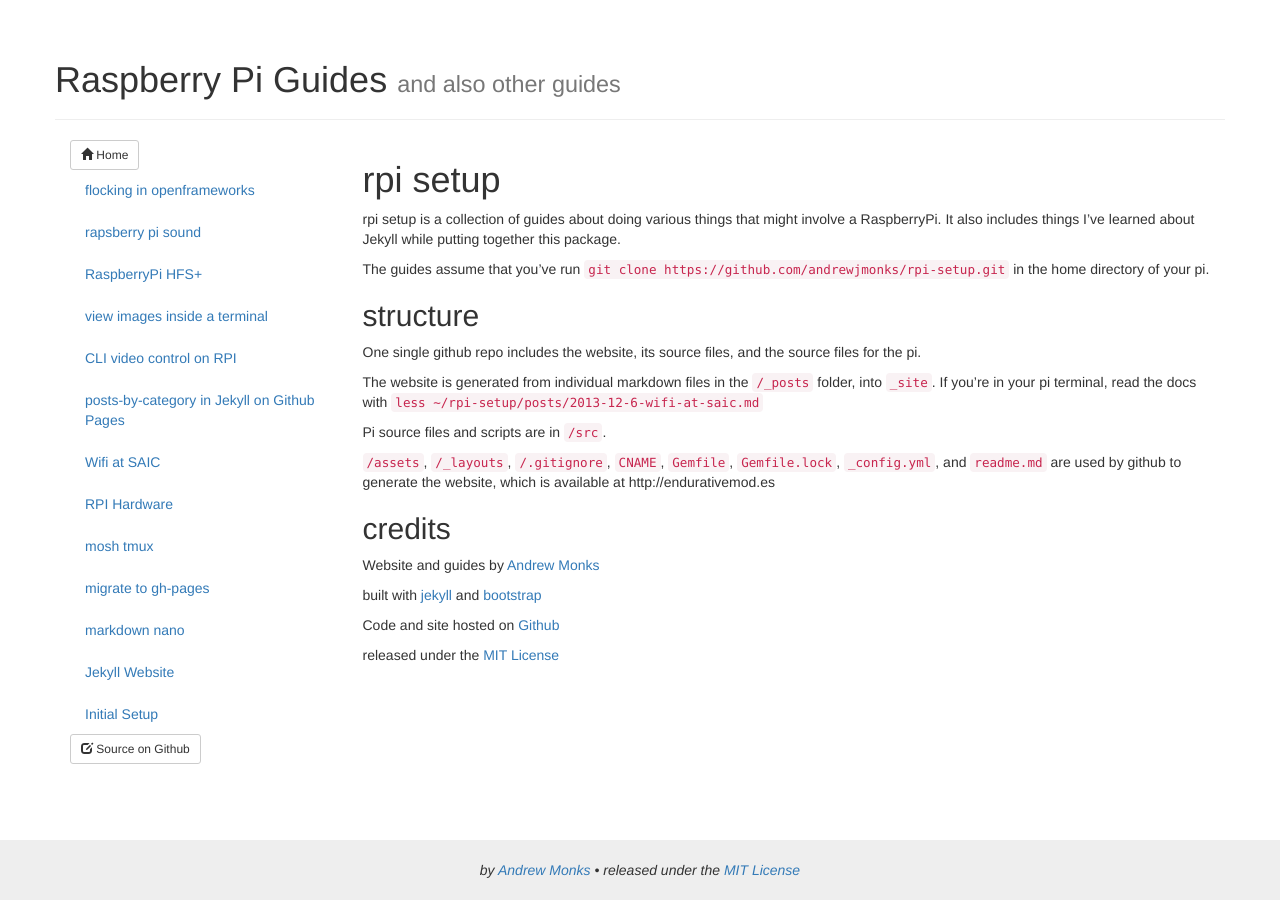
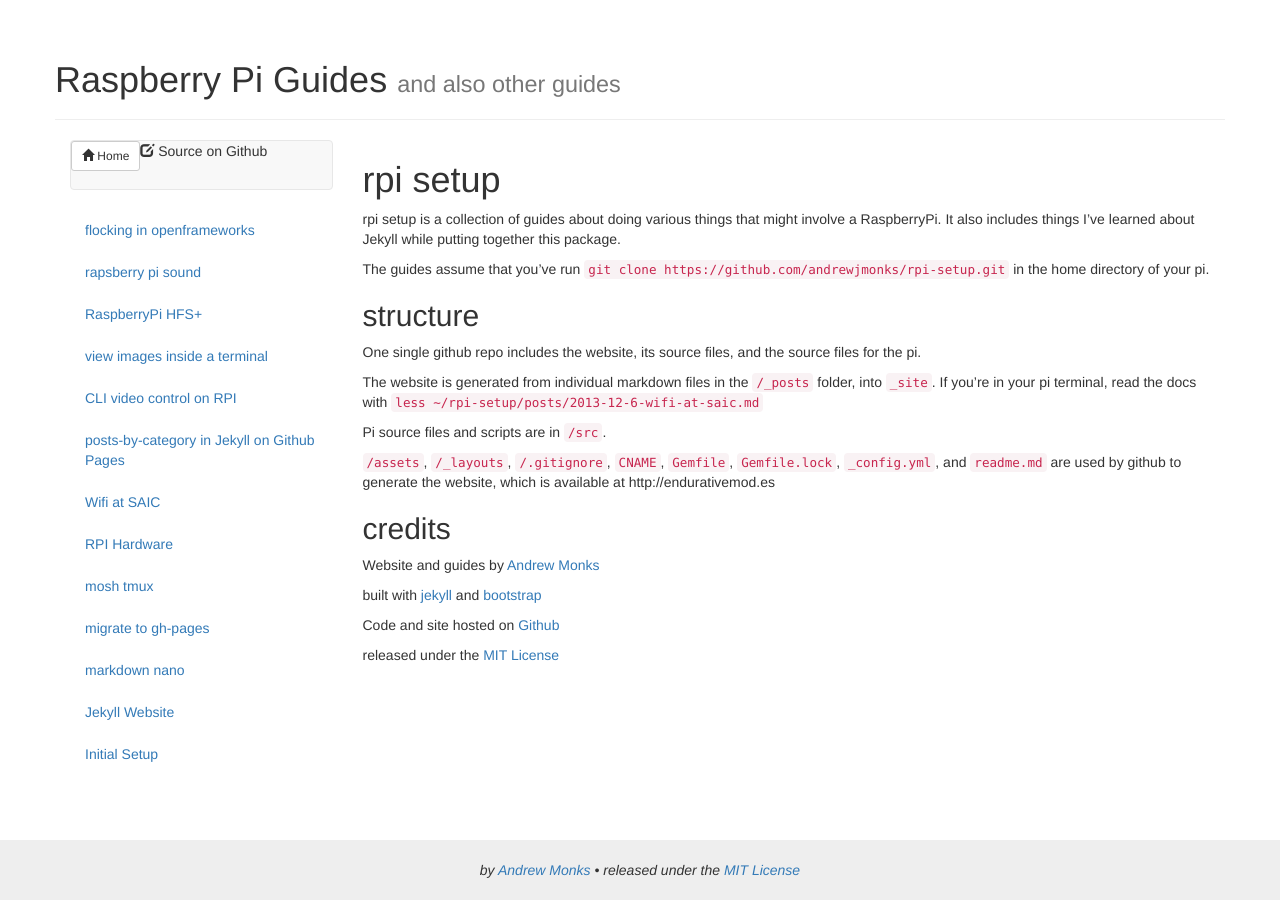
Before and after one commit to amonks/rpi-setup, a Jekyll site: the page built from readme.md, in a window 1280 px wide. Built offline with Jekyll 4.4.1, drawn with Linux system fonts in a browser that asks for light colours; nearby versions of some CDN libraries.

Commit message:
link to home in sidebar

```diff
--- a/_layouts/default.html
+++ b/_layouts/default.html
@@ -55,11 +55,24 @@
 
 		<div class="row">
 			<div id="sidebar" class="col-md-3">
-				<a href="/">
-					<button type="button" class="btn btn-default btn-sm">
-						<span class="glyphicon glyphicon-home"></span> Home
-					</button>
-				</a>
+				<nav class="navbar navbar-default" role="navigation">
+					<div class="navbar-header">
+						<a href="/">
+							<button type="button" class="btn btn-default btn-sm">
+								<span class="glyphicon glyphicon-home"></span> Home
+							</button>
+						</a>
+					</div>
+					<div class="collapse navbar-collapse" >
+						<ul class="nav navbar-nav">
+							<li class="dropdown">
+								<span class="glyphicon glyphicon-edit"></span> Source on Github
+							</li>
+						</ul>
+					</div>
+				</nav>
+
+
 				<ul class="nav nav-pills nav-stacked">
 					{% for post in site.posts %}
 						<li class="{{post.group}}" dateTime="{{post.date}}">
@@ -67,11 +80,7 @@
 						</li>
 					{% endfor %}
 				</ul>
-				<a href="https://github.com/amonks/rpi-setup/">
-					<button type="button" class="btn btn-default btn-sm">
-						<span class="glyphicon glyphicon-edit"></span> Source on Github
-					</button>
-				</a>
+
 			</div>
 
 			<div id="main" class="content col-md-9">
```
